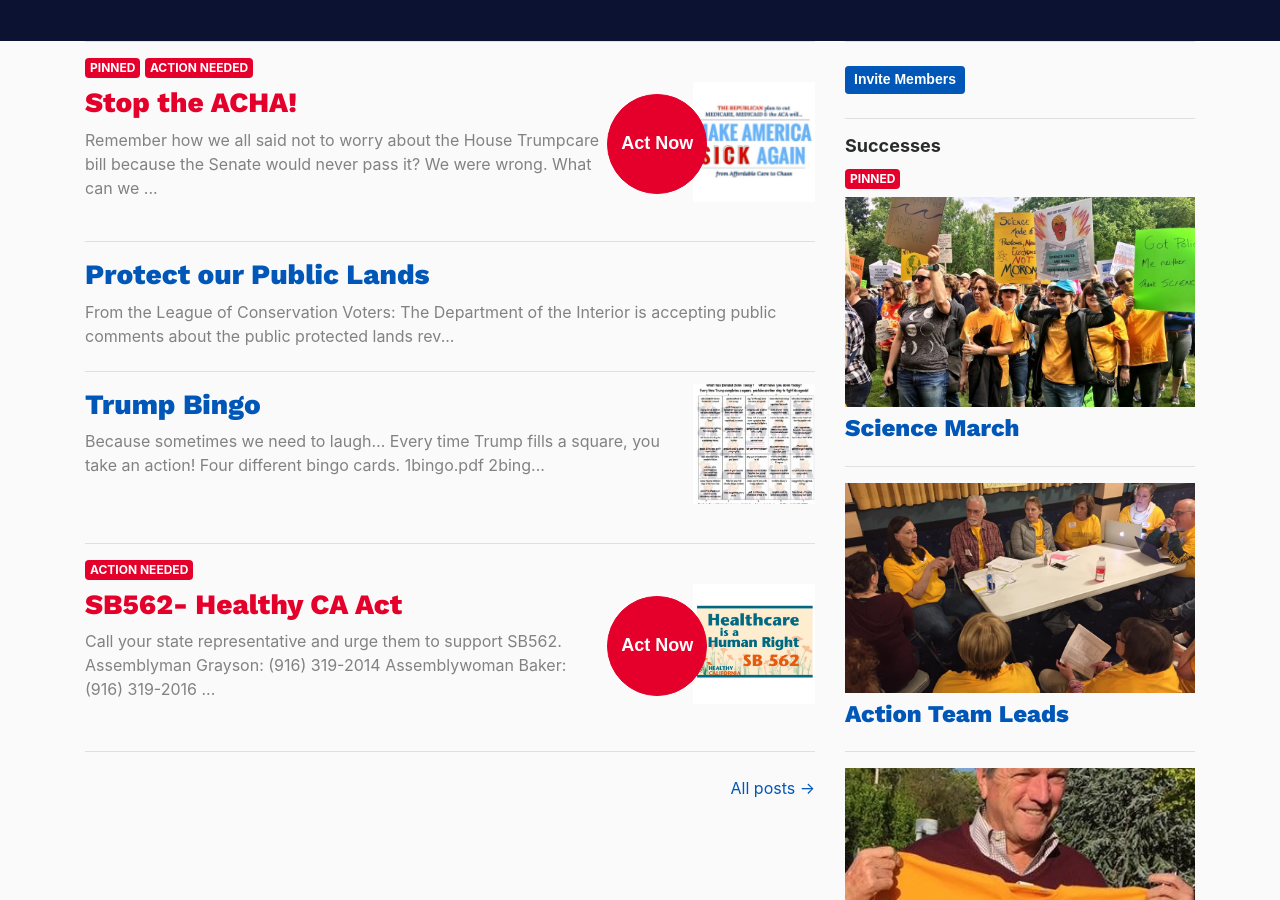
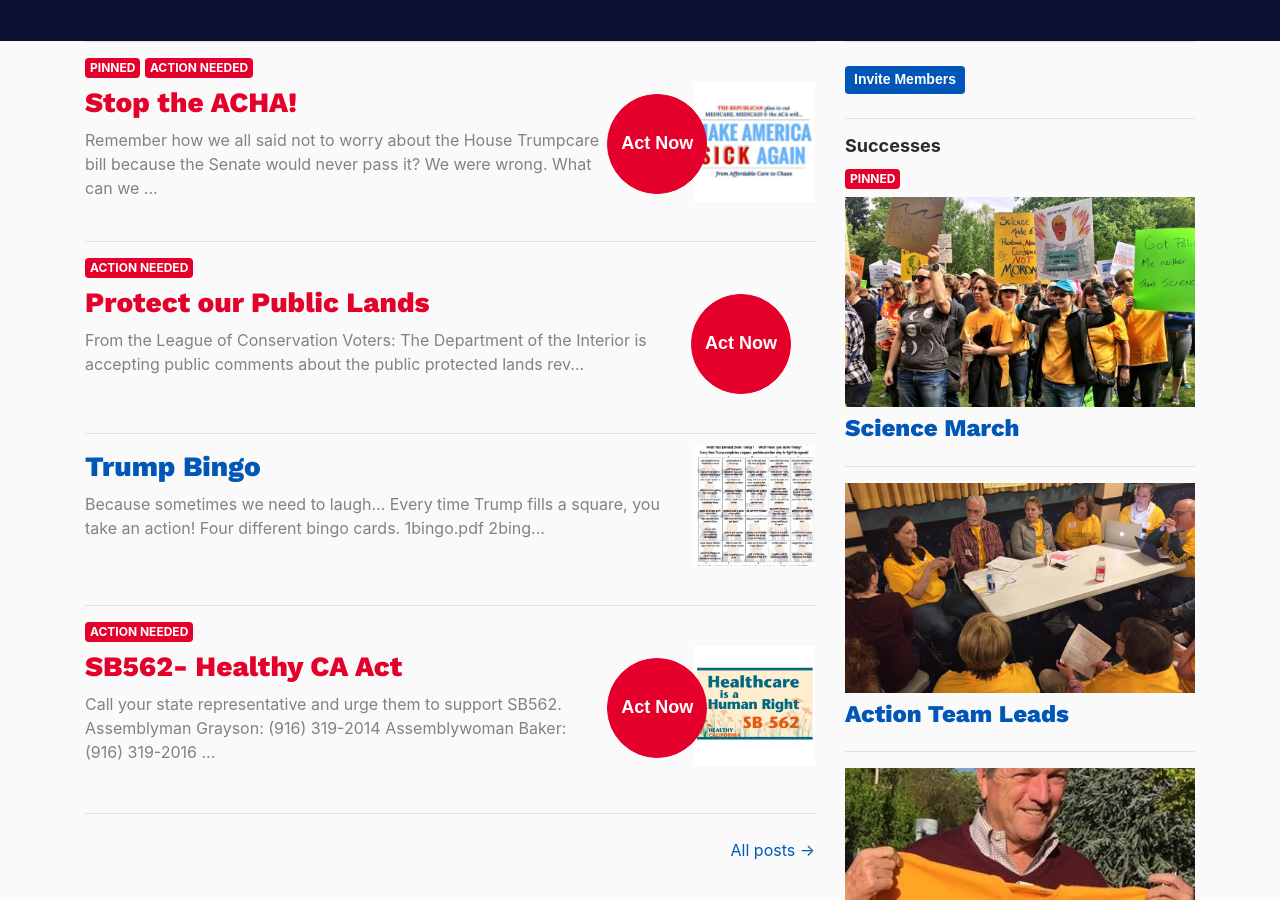
Before and after one commit to IndivisibleTemplate/BasicTemplate, a Jekyll site: the page built from index.html, in a window 1280 px wide and 900 px high, scrolled down 480 px. Built offline with Jekyll 4.4.1, drawn with Linux system fonts in a browser that asks for light colours; nearby versions of some CDN libraries; the list of posts is cut into pages by our own code; comment, search, counter and statistics services are not loaded.

Commit message:
Updated Protect Our Public Lands

```diff
--- a/_posts/2017-06-19-protect-our-public-lands.markdown
+++ b/_posts/2017-06-19-protect-our-public-lands.markdown
@@ -1,6 +1,10 @@
 ---
 title: Protect our Public Lands
 date: 2017-06-19 16:31:00 -07:00
+categories:
+- action
+tags:
+- action
 ---
 
 From the League of Conservation Voters:
```
